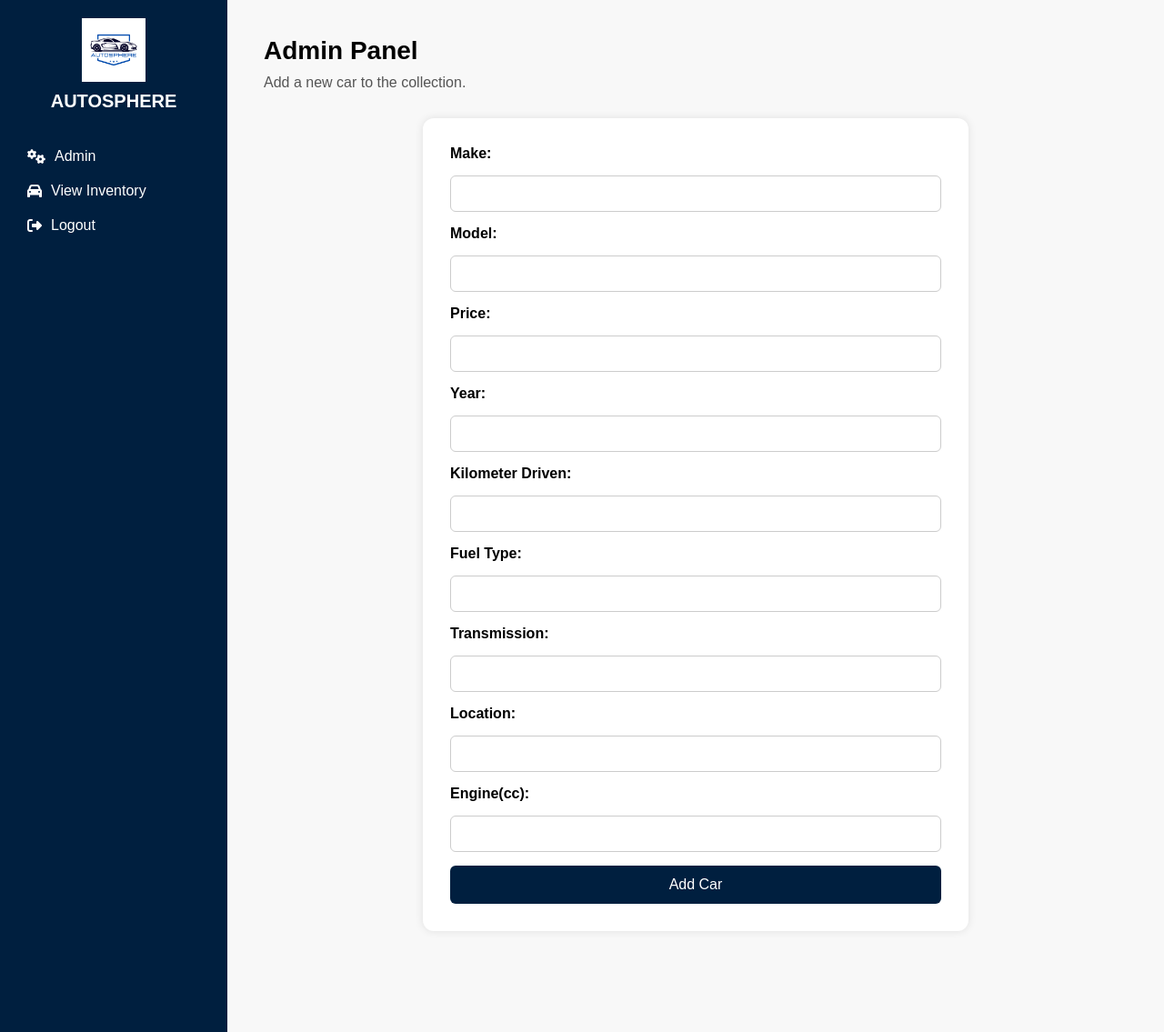
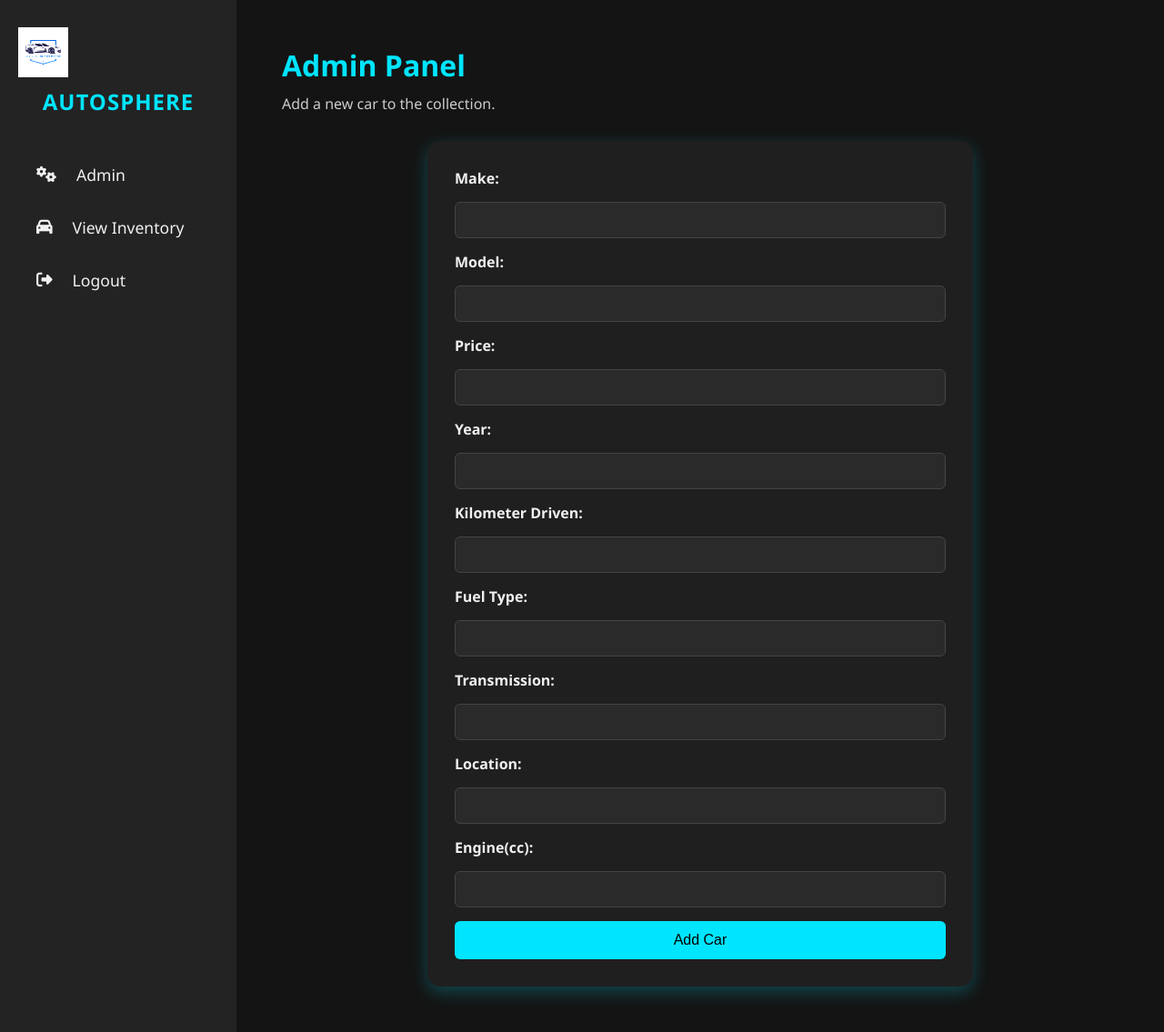
Before and after one commit to MohammedKachwala-23/AutoShere, a Flask app: page /admin_dashboard in a window 1280 px wide. Shown: the whole page at 91% size. Run offline with Flask 3, Linux system fonts and the light colour scheme; the visitor is signed in with stand-in values (Sample User, id 1).

Commit message:
Initial commit

```diff
--- a/app.py
+++ b/app.py
@@ -1,6 +1,7 @@
 from flask import Flask, render_template, request, redirect, url_for, session, flash
 from werkzeug.security import generate_password_hash, check_password_hash
 from neo4j import GraphDatabase
+import pandas as pd
 
 app = Flask(__name__)
 app.secret_key = "super_secret_key"  # Use env vars in production
@@ -77,6 +78,15 @@ def validate_admin(username, password):
         )
         return result.single() is not None
 
+
+def calculate_emi(price, down_payment, months):
+    """ Helper function to calculate EMI """
+    principal = price - down_payment
+    if principal <= 0:
+        return 0
+    return principal / months
+
+
 @app.route('/admin_login', methods=['GET', 'POST'])
 def admin_login():
     if request.method == 'POST':
@@ -144,13 +154,48 @@ def contact():
 def about():
     return render_template('about.html')
 
-@app.route('/search')
+@app.route('/search', methods=['GET', 'POST'])
 def search():
-    return render_template('search.html')
+    cars = []
 
+    if request.method == 'POST':
+        make = request.form.get('make')
+        model = request.form.get('model')
+        year = request.form.get('year')
+
+        query = "MATCH (c:Car) WHERE 1=1"
+        params = {}
+
+        if make:
+            query += " AND toLower(c.make) CONTAINS toLower($make)"
+            params['make'] = make
+        if model:
+            query += " AND toLower(c.model) CONTAINS toLower($model)"
+            params['model'] = model
+        if year:
+            query += " AND c.year = $year"
+            params['year'] = int(year)
+
+        query += " RETURN c ORDER BY c.price"
+
+        with driver.session() as session_db:
+            result = session_db.run(query, params)
+            cars = [record["c"] for record in result]
+
+    return render_template('search.html', cars=cars)
+
+
+
+# Assuming `driver` is your Neo4j connection driver
+# Assuming `df` is your DataFrame containing car data with columns like 'Make', 'Model', 'Price', etc.
 
 @app.route('/home', methods=['GET', 'POST'])
 def home():
+    if 'email' not in session:
+        return redirect(url_for('login'))
+
+    recommended_cars = []
+
     if request.method == 'POST':
         income = int(request.form['income'])
         expenditure = int(request.form['expenditure'])
@@ -158,30 +203,61 @@ def home():
         loan_tenure = int(request.form['loan_tenure'])
         buffer = int(request.form['buffer'])
 
-        user_email = session.get('email')
+        user_email = session['email']
+        monthly_savings = income - expenditure
+        available_emi = monthly_savings - buffer
+        loan_months = loan_tenure * 12
+        max_loan = available_emi * loan_months
+        max_price = max_loan + down_payment
 
-        if user_email:
-            with driver.session() as session_db:
-                session_db.run("""
-                    MERGE (p:Person {email: $email})
-                    SET p.income = $income,
-                        p.expenditure = $expenditure,
-                        p.down_payment = $down_payment,
-                        p.loan_tenure = $loan_tenure,
-                        p.buffer = $buffer
-                """,
-                email=user_email,
-                income=income,
-                expenditure=expenditure,
-                down_payment=down_payment,
-                loan_tenure=loan_tenure,
-                buffer=buffer)
+        # Step 1: Query all cars from Neo4j database
+        with driver.session() as session_db:
+            result = session_db.run("""
+                MATCH (c:Car)
+                RETURN c.Make AS Make, c.Model AS Model, c.Price AS Price, c.Year AS Year,
+                       c.Fuel_Type AS Fuel_Type, c.Transmission AS Transmission, c.Owner AS Owner
+                ORDER BY c.Price ASC
+            """)
 
-            return redirect('/home')
-        else:
-            return "User not logged in", 401
+            # Step 2: Process the results and calculate EMI and comfort score for each car
+            for record in result:
+                car_data = record.data()
+                price = car_data['Price']
 
-    return render_template('home.html')
+                # Check if price is None or invalid
+                if price is None or price <= 0:
+                    continue  # Skip this car if the price is invalid
+
+                emi = calculate_emi(price, down_payment, loan_months)
+
+                if emi <= available_emi:
+                    # Calculate comfort score (higher is better)
+                    comfort_score = ((max_price - price) / price) if price <= max_price else 0
+                    car_data['estimated_emi'] = round(emi, 2)
+                    car_data['comfort_score'] = round(comfort_score, 2)
+
+                    # Add to the recommended cars list
+                    recommended_cars.append(car_data)
+
+        # Step 3: Sort recommended cars by comfort score (higher score first)
+        recommended_cars.sort(key=lambda x: x['comfort_score'], reverse=True)
+
+        # Optional: Store user's latest financial preferences in the database
+        with driver.session() as session_db:
+            session_db.run("""
+                MERGE (p:Person {email: $email})
+                SET p.income = $income,
+                    p.expenditure = $expenditure,
+                    p.down_payment = $down_payment,
+                    p.loan_tenure = $loan_tenure,
+                    p.buffer = $buffer
+            """, email=user_email, income=income, expenditure=expenditure,
+                 down_payment=down_payment, loan_tenure=loan_tenure, buffer=buffer)
+
+        # Return the recommended cars to the template
+        return render_template('home.html', cars=recommended_cars)
+
+    return render_template('home.html', cars=recommended_cars)
 
 
 
@@ -233,5 +309,7 @@ def view_inventory():
 
 
 
+
+
 if __name__ == '__main__':
     app.run(debug=True)
--- a/static/css/admin.css
+++ b/static/css/admin.css
@@ -7,8 +7,10 @@
 
 html, body {
   height: 100%;
-    font-family: Arial, sans-serif;
-    background-color: #f8f8f8;
+  font-family: 'Segoe UI', Tahoma, Geneva, Verdana, sans-serif;
+  background-color: #0f0f0f; /* Deep charcoal */
+  color: #f0f0f0;
+  overflow-x: hidden;
 }
 
 .dashboard-container {
@@ -16,71 +18,90 @@
   min-height: 100vh;
 }
 
+/* Sidebar */
 .sidebar {
-    width: 250px;
-    background-color: #001f3f;
+  width: 260px;
+  background-color: #232323;
   color: white;
-    padding: 20px;
+  padding: 30px 20px;
   display: flex;
   flex-direction: column;
-    justify-content: space-between;
+  flex-shrink: 0;
+  min-height: 100vh;
+  box-shadow: 4px 0 12px rgba(0, 0, 0, 0.7);
+  transition: all 0.3s ease;
 }
 
 .logo {
   text-align: center;
-    margin-bottom: 30px;
+  margin-bottom: 40px;
 }
 
 .logo img {
-    max-width: 70px;
+  max-width: 55px;
+  margin-bottom: 10px;
   display: block;
-    margin: 0 auto 10px;
+  filter: brightness(1.3);
 }
 
 .logo h2 {
-    font-size: 20px;
+  font-size: 1.5rem;
+  color: #00e5ff;
+  font-weight: 600;
+  letter-spacing: 1px;
 }
 
 .sidebar nav a {
   display: flex;
   align-items: center;
-    padding: 10px;
-    color: white;
+  gap: 12px;
+  padding: 12px 20px;
+  margin-bottom: 10px;
+  color: #f0f0f0;
   text-decoration: none;
-    border-radius: 5px;
-    transition: background 0.3s;
+  border-radius: 6px;
+  font-size: 1.1rem;
+  transition: all 0.3s ease;
 }
 
 .sidebar nav a:hover,
 .sidebar nav a.active {
-    background-color: #004080;
+  background-color: #00e5ff;
+  color: #000;
+  transform: translateX(5px);
 }
 
 .sidebar i {
   margin-right: 10px;
 }
 
+/* Main content */
 .dashboard-main {
-    flex: 1;
-    padding: 40px;
-    background-color: #f8f8f8;
+  flex-grow: 1;
+  padding: 50px;
+  background-color: #141414;
+  color: #f0f0f0;
+  overflow-y: auto;
 }
 
+/* Header */
 header h1 {
-    font-size: 28px;
+  font-size: 2rem;
+  color: #00e5ff;
   margin-bottom: 10px;
 }
 
 header p {
-    color: #555;
+  color: #cccccc;
   margin-bottom: 30px;
 }
 
+/* Form styles */
 .admin-form form {
-    background-color: white;
+  background-color: #1f1f1f;
   padding: 30px;
-    border-radius: 12px;
-    box-shadow: 0 0 10px rgba(0, 0, 0, 0.1);
+  border-radius: 14px;
+  box-shadow: 0 6px 18px rgba(0, 229, 255, 0.25); /* Neon glow */
   max-width: 600px;
   margin: auto;
   display: flex;
@@ -90,26 +111,34 @@
 
 .admin-form label {
   font-weight: bold;
+  color: #f0f0f0;
 }
 
 .admin-form input {
   padding: 10px;
   font-size: 16px;
-    border: 1px solid #ccc;
+  background-color: #2a2a2a;
+  color: #f0f0f0;
+  border: 1px solid #444;
   border-radius: 6px;
 }
 
+.admin-form input::placeholder {
+  color: #888;
+}
+
 .admin-form button {
-    background-color: #001f3f;
-    color: white;
+  background-color: #00e5ff;
+  color: #000;
   padding: 12px;
   border: none;
   border-radius: 6px;
   font-size: 16px;
   cursor: pointer;
-    transition: background 0.3s;
+  transition: all 0.3s ease;
 }
 
 .admin-form button:hover {
-    background-color: #004080;
+  background-color: #00cce0;
+  box-shadow: 0 4px 12px rgba(0, 229, 255, 0.3);
 }
--- a/templates/home.html
+++ b/templates/home.html
@@ -25,7 +25,7 @@
 
   <section class="card">
     <h2>Enter Your Financial Details</h2>
-    <form action="#" method="post" style="display: flex; flex-direction: column; gap: 15px; max-width: 400px;">
+    <form action="{{ url_for('home') }}" method="post" style="display: flex; flex-direction: column; gap: 15px; max-width: 400px;">
 
       <label for="income">Monthly Income:</label>
       <input type="number" id="income" name="income" placeholder="e.g., 50000" required />
@@ -42,7 +42,9 @@
       <label for="buffer">Buffer Amount:</label>
       <input type="number" id="buffer" name="buffer" placeholder="e.g., 5000" required />
 
-      <button type="submit" style="padding: 10px 15px; background-color: #0056cc; color: white; border: none; border-radius: 5px; cursor: pointer;">Submit</button>
+      <button type="submit" style="padding: 10px 15px; background-color: #0056cc; color: white; border: none; border-radius: 5px; cursor: pointer;">
+        Submit
+      </button>
     </form>
   </section>
 {% endblock %}
```
Also changed, not shown: static/css/index.css (+4 -4 lines), static/css/inventory.css (+26 -19 lines), static/css/login.css (+34 -12 lines), templates/search.html (+20 -7 lines). Lines whose indentation alone changed are shown as unchanged.
